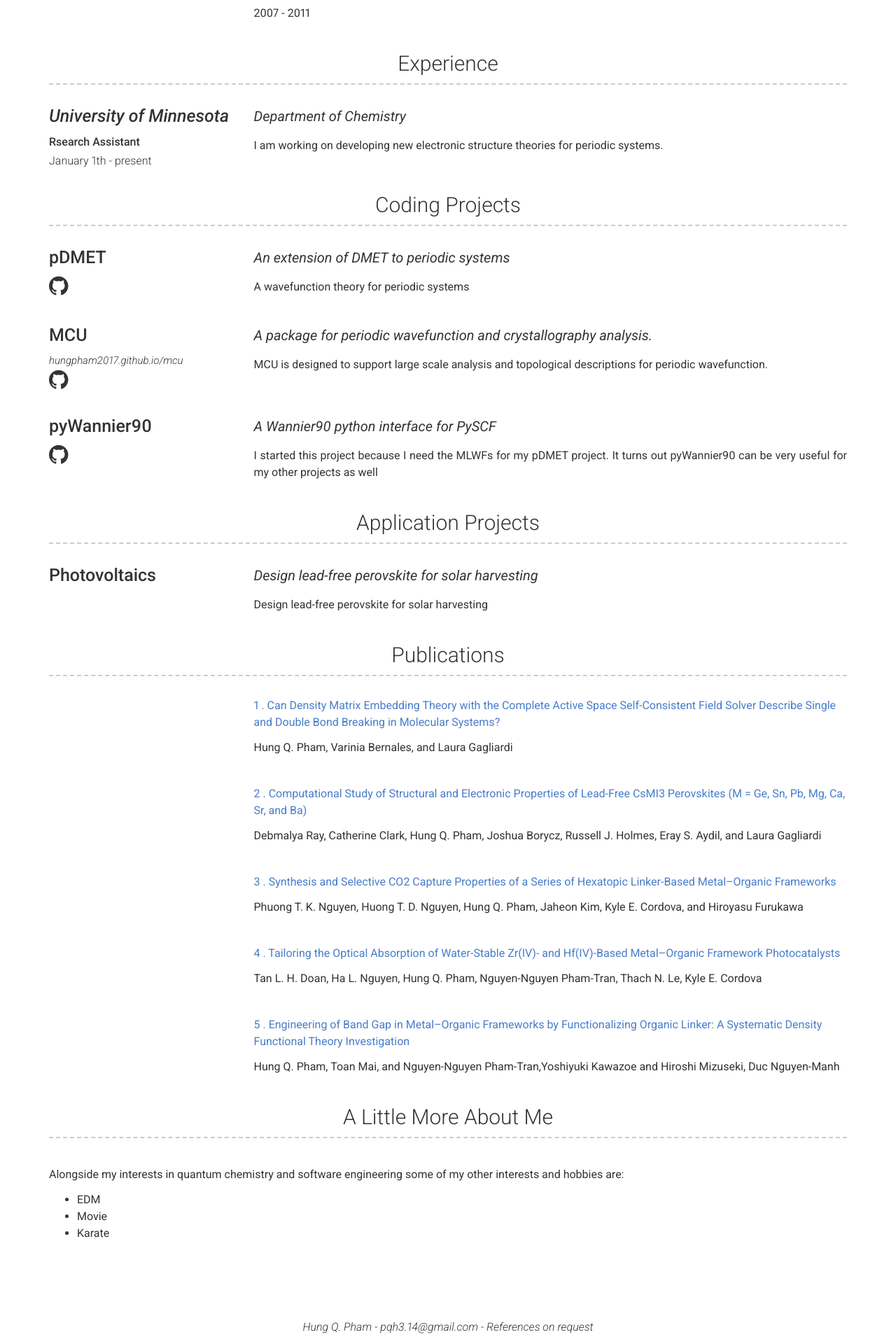
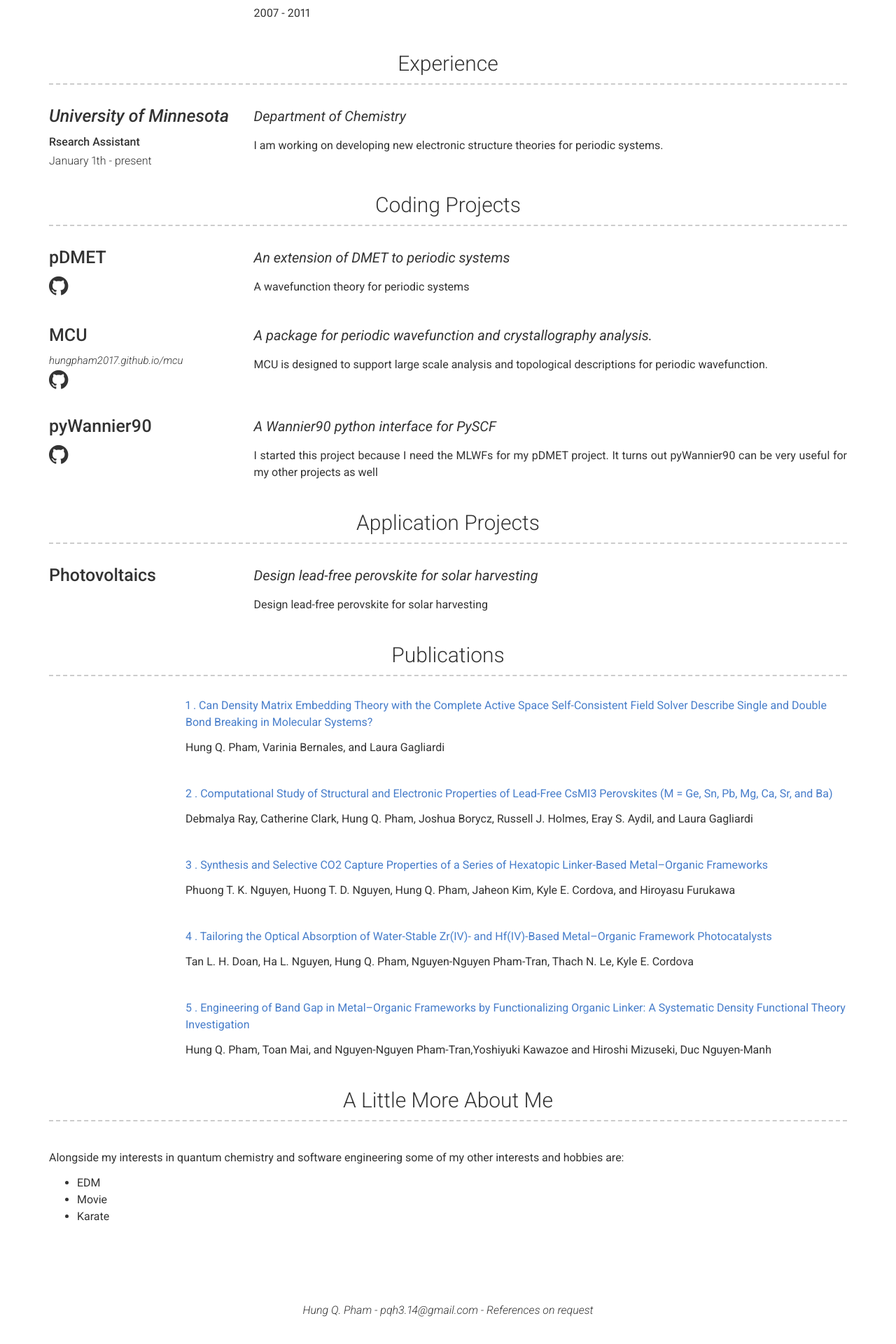
Before and after one commit to hungpham2017/hungpham2017.github.io, a Jekyll site: the page built from index.md, in a window 1280 px wide. Shown: the part 814-2734 px from the top of the page at 70% size. Built offline with Jekyll 4.4.1, drawn with Linux system fonts in a browser that asks for light colours; after the commit the page ends 2710 px from its top, so only the background shows below that.

Commit message:
numbering the pub

```diff
--- a/_includes/publications.html
+++ b/_includes/publications.html
@@ -2,11 +2,11 @@
   <h3>{{ site.publications_title | default: "Publications" }}</h3>
   {% for paper in site.data.publications %}
     <div class="row clearfix project">
-      <div class="col-xs-12 col-sm-4 col-md-3 col-print-12 left-column">
+      <div class="col-xs-12 col-sm-3 col-md-2 col-print-12 left-column">
 
       </div>
 
-      <div class="col-xs-12 col-sm-8 col-md-9 col-print-12">
+      <div class="col-xs-12 col-sm-9 col-md-10 col-print-12">
         <p class="title">
         {%- if paper.link -%}
           {% include a.html href=paper.link %}
```
